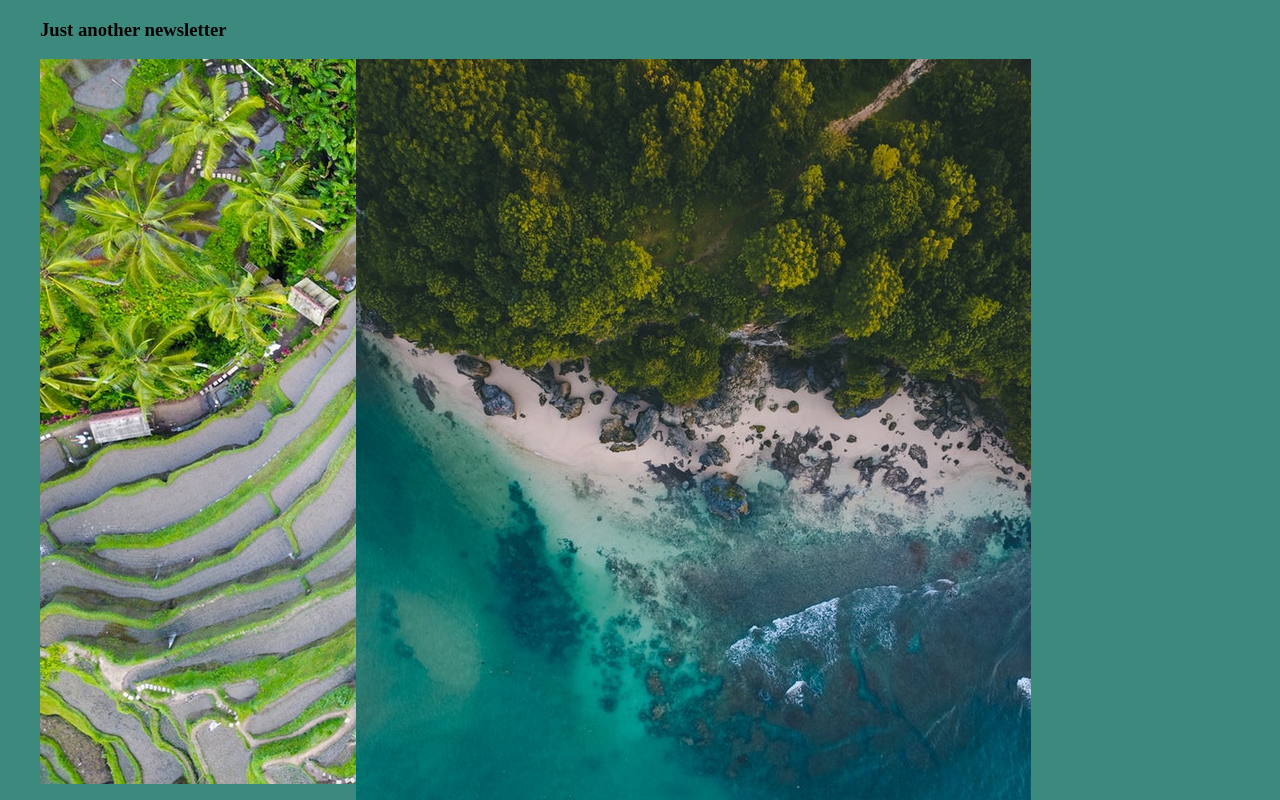
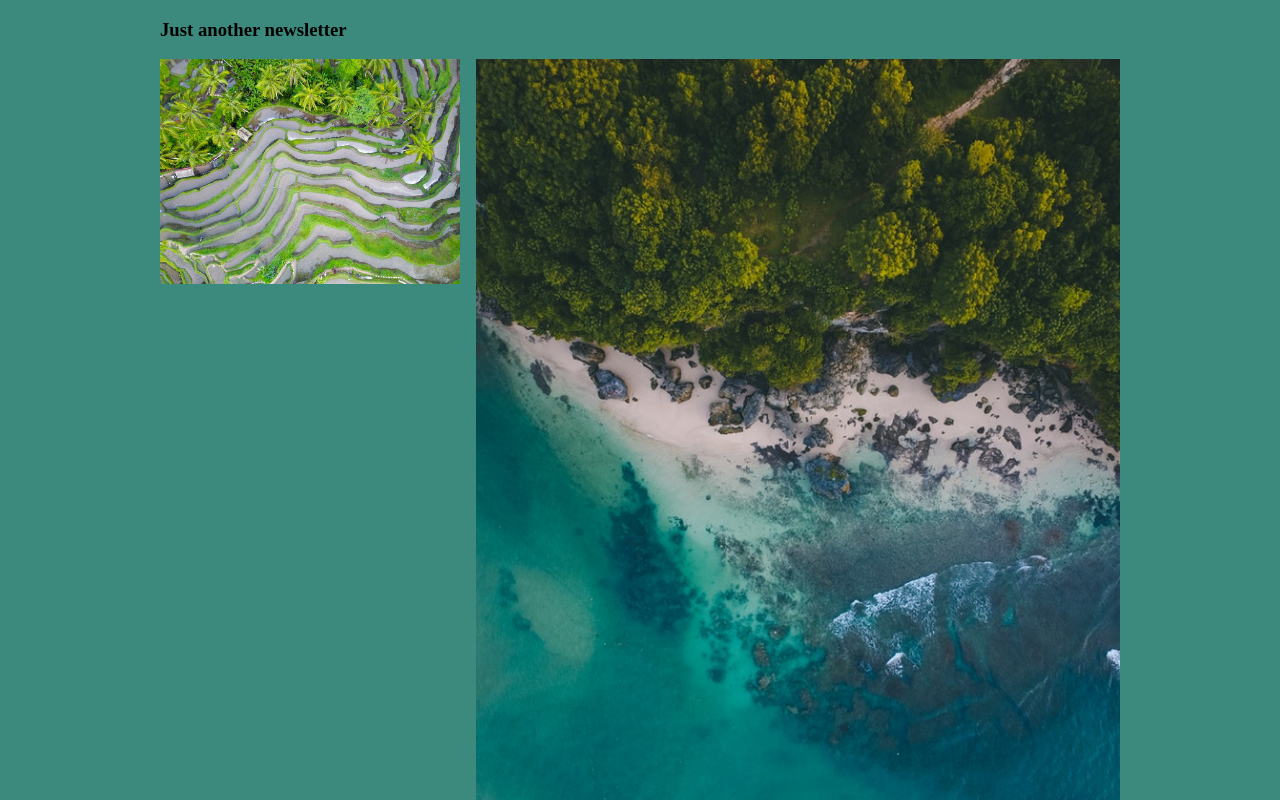
Before and after one commit to Sosodope/newsletter-site, a plain HTML site: page newsletter.html in a window 1280 px wide. Shown: the top 800 px of the page. Drawn offline with Linux system fonts and the light colour scheme.

Commit message:
Fixed grid images

```diff
--- a/style1.css
+++ b/style1.css
@@ -2,7 +2,7 @@
 	box-sizing: border-box;
 }
 body{
-	max-width: 1200px;
+	max-width: 960px;
 	margin: 0 auto;
 	background-color: #3c8a7d;
 }
@@ -13,7 +13,7 @@ body{
 	overflow: hidden;
 }
 img{
-	display: block;
+	width: 100%;
 	transition: all 1s ease-in-out;
 }
 img:before{
```
Also changed, not shown: 1 other file.
